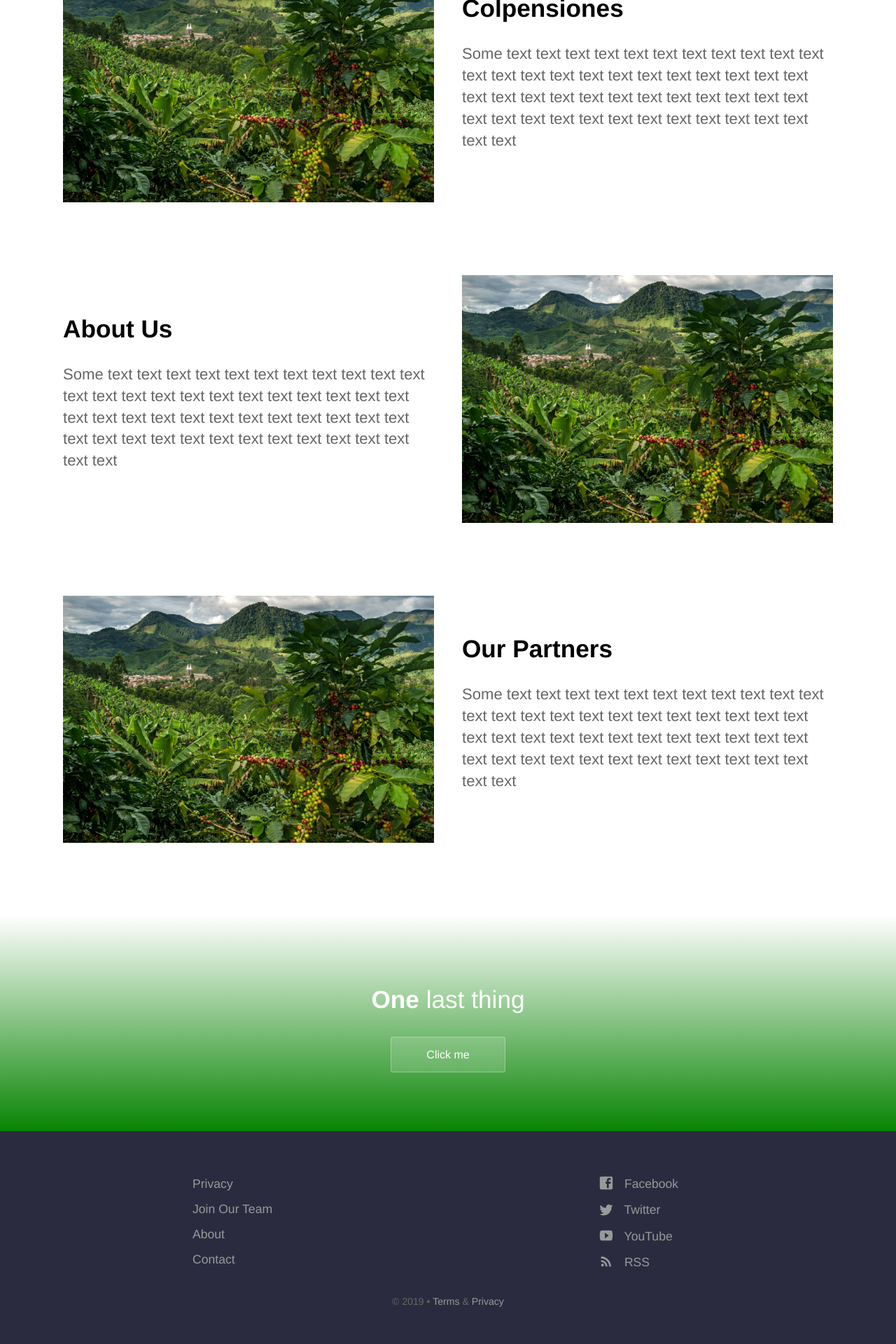
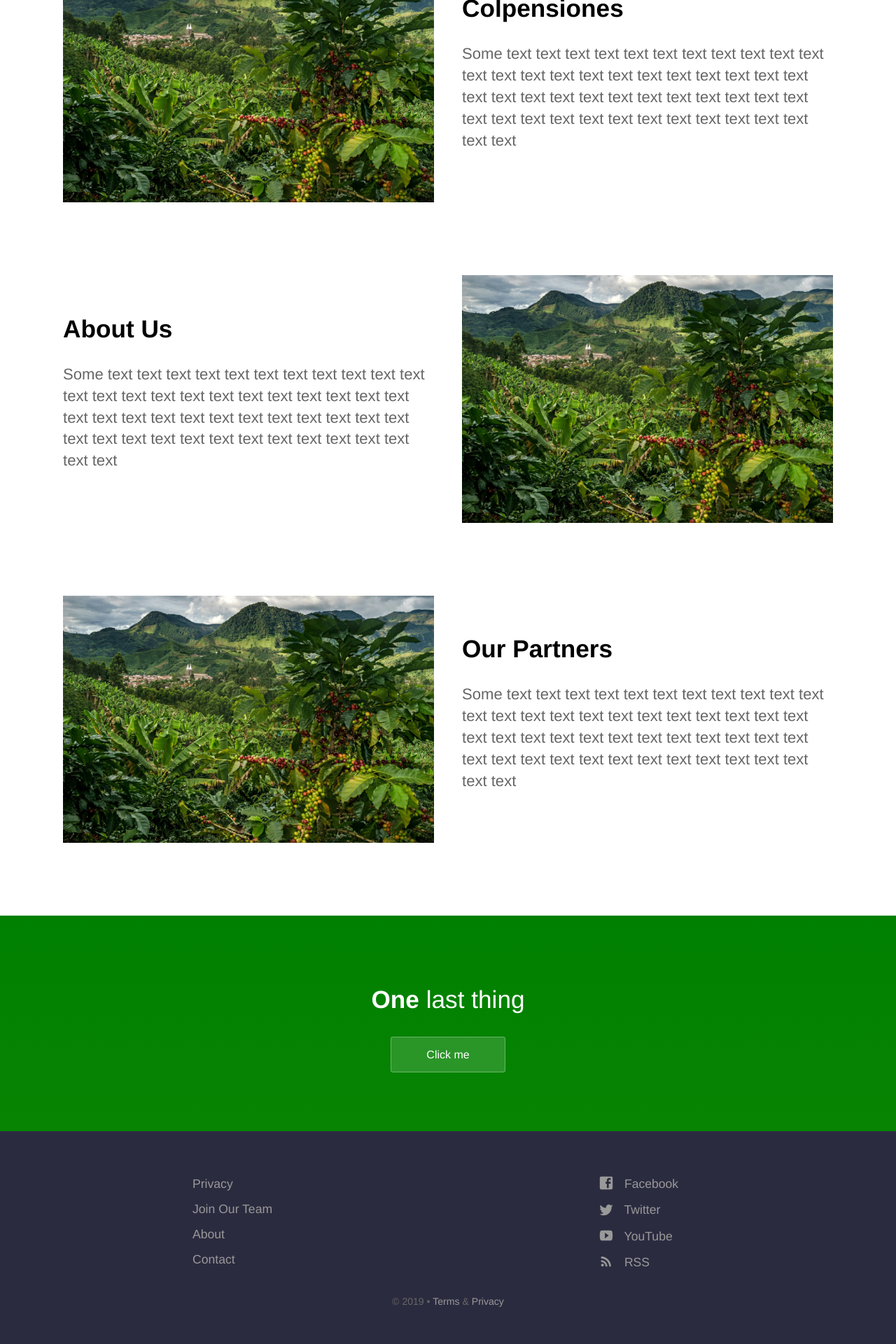
Before and after one commit to evandrewry/pagc-jekyll, a Jekyll site: the page built from index.html, in a window 1280 px wide. Shown: the part 2658-4578 px from the top of the page at 70% size. Built offline with Jekyll 4.4.1, drawn with Linux system fonts in a browser that asks for light colours.

Commit message:
fix bottom cta gradient

```diff
--- a/_sass/landing-page.scss
+++ b/_sass/landing-page.scss
@@ -14,7 +14,7 @@
   }
 }
 .bottom-cta {
-  background: linear-gradient(to bottom, $brand-color 0%, $middle-gradient-color 100%);
+  background: linear-gradient(to bottom, green 0%, $middle-gradient-color 100%);
   color: #fff;
   text-align: center;
   margin: 0;
```
